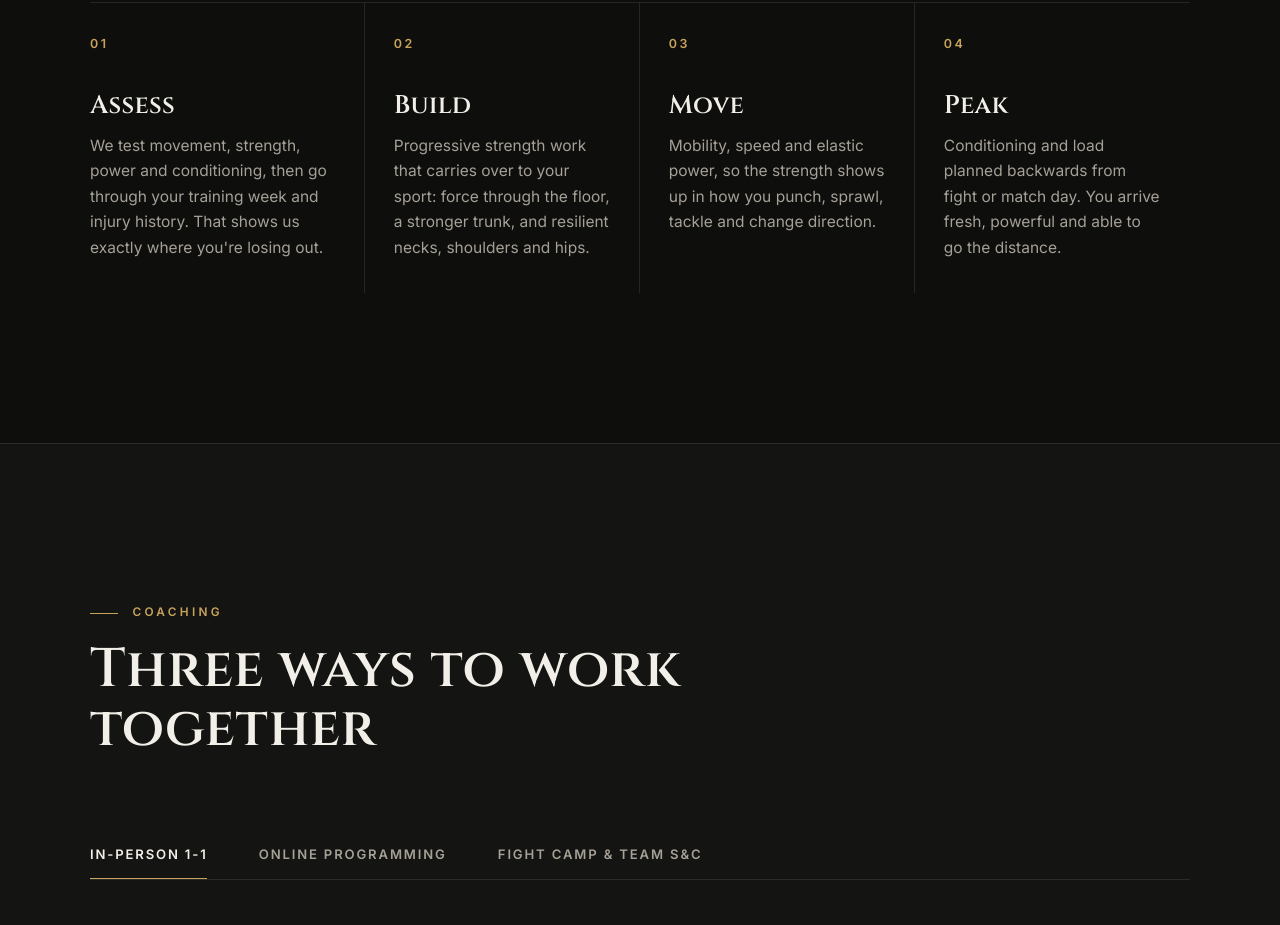
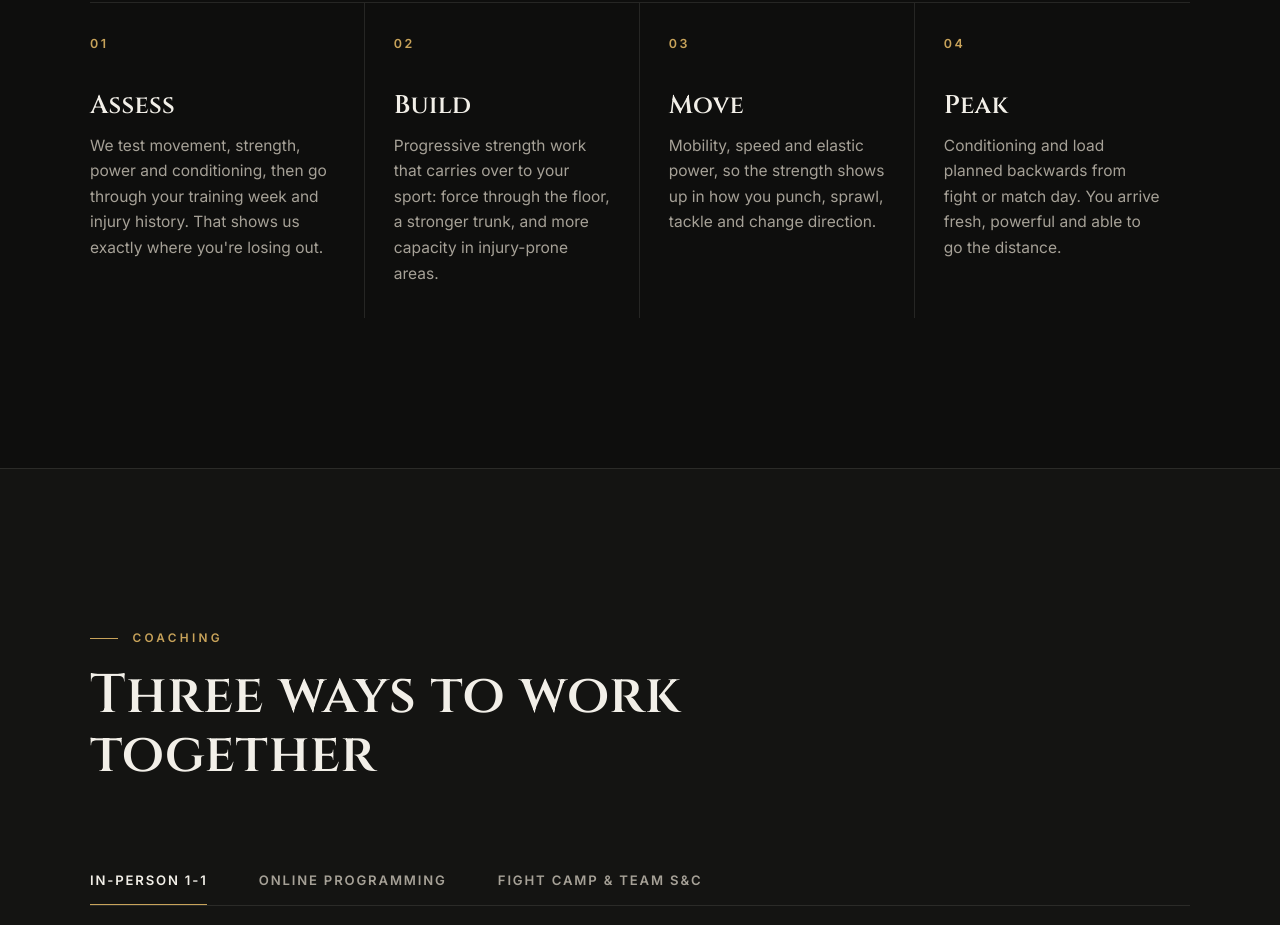
Before and after one commit to tommy-wood/tommy-wood.github.io, a plain HTML site: page index.html in a window 1280 px wide. Shown: the part 1334-2259 px from the top of the page. Drawn offline with Linux system fonts and the light colour scheme.

Commit message:
Tidy logo figure and update method copy
Co-Authored-By: Claude Opus 5.5 <noreply@anthropic.com>
Claude-Session: https://claude.ai/code/session_01RUwNBEucoZHFmLJPsMwQ84

```diff
--- a/index.html
+++ b/index.html
@@ -85,7 +85,7 @@
           <li class="step reveal">
             <span class="step__num">02</span>
             <h3>Build</h3>
-            <p>Progressive strength work that carries over to your sport: force through the floor, a stronger trunk, and resilient necks, shoulders and hips.</p>
+            <p>Progressive strength work that carries over to your sport: force through the floor, a stronger trunk, and more capacity in injury-prone areas.</p>
           </li>
           <li class="step reveal">
             <span class="step__num">03</span>
```
Also changed, not shown: assets/apple-touch-icon.png, assets/favicon-32.png, assets/icon-512.png, assets/logo-sm.webp, assets/logo.webp, assets/mark.webp, assets/og.jpg.
